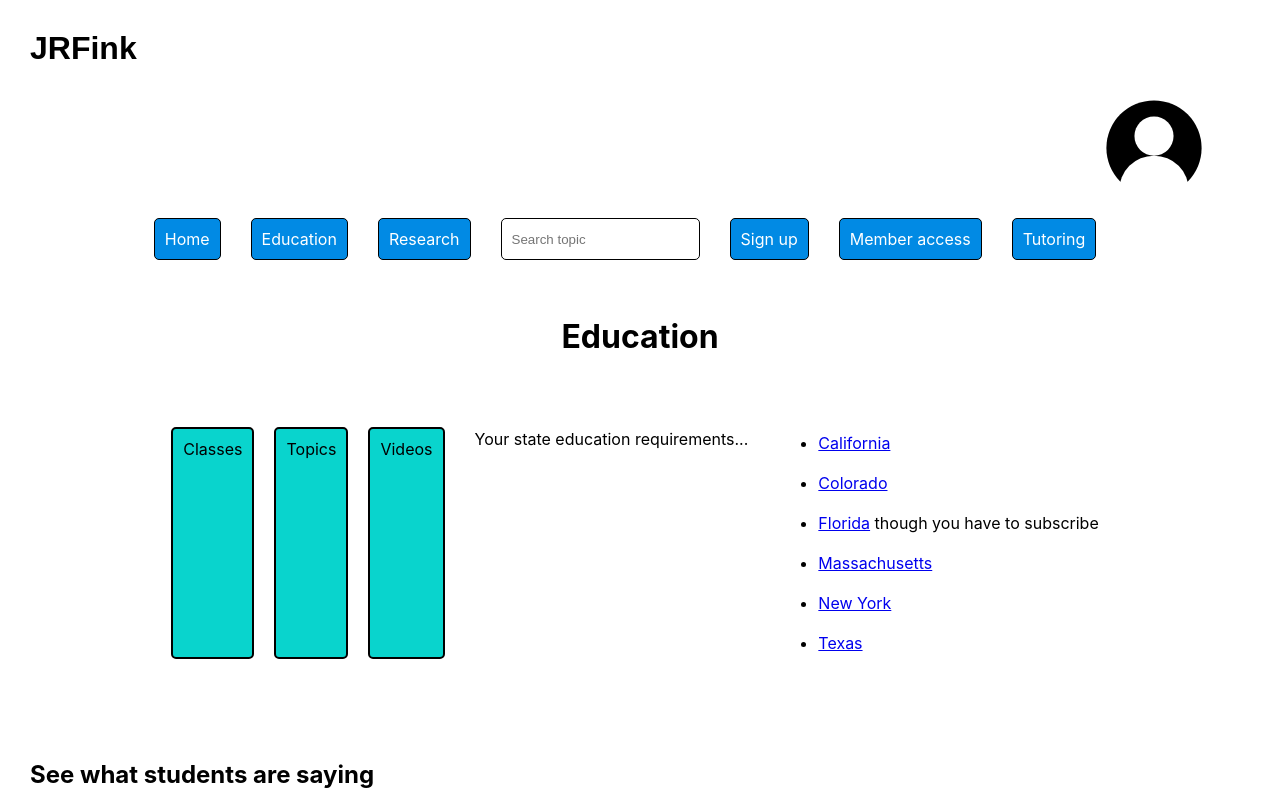
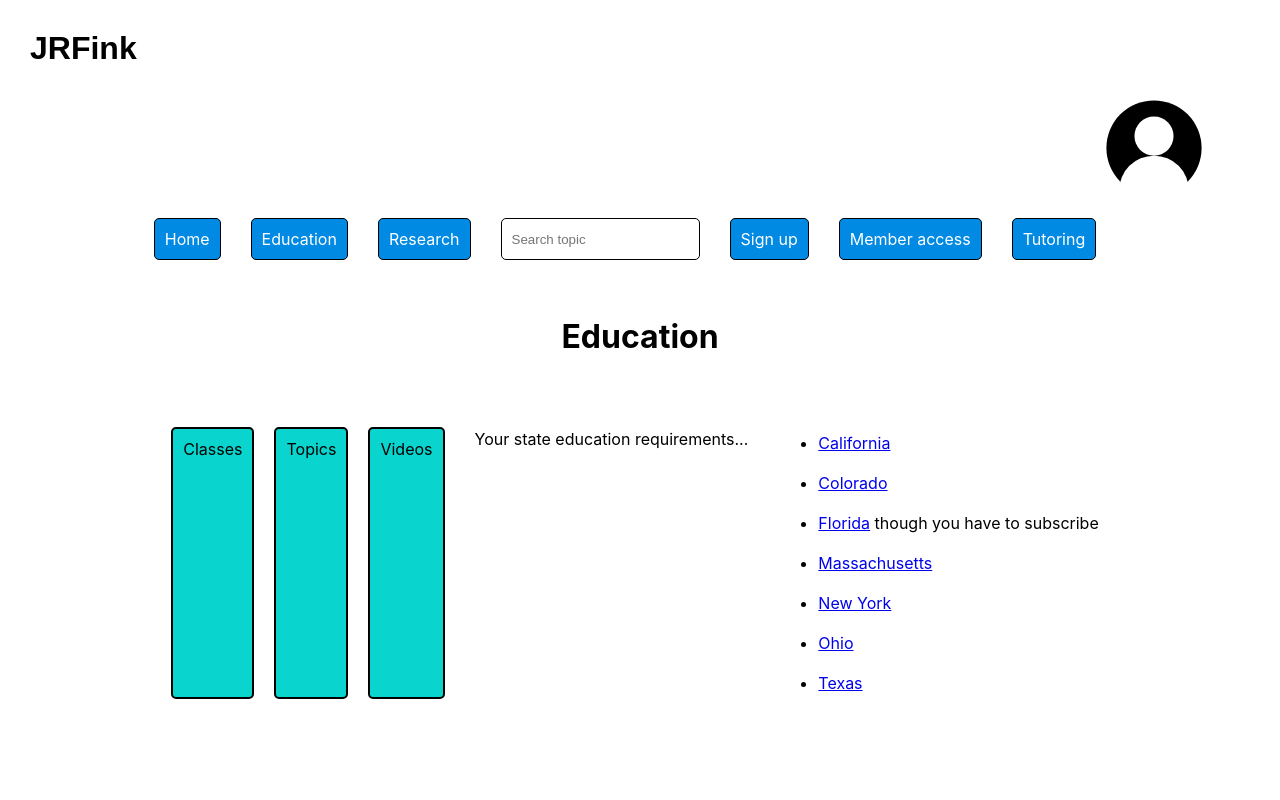
Before and after one commit to JRFink/jrfphyspagesnew, a Next.js app: page /education in a window 1280 px wide. Shown: the top 800 px of the page. Built offline with nearby package versions, Linux system fonts and the light colour scheme.

Commit message:
Update index.tsx

```diff
--- a/pages/education/index.tsx
+++ b/pages/education/index.tsx
@@ -37,6 +37,9 @@ Your state education requirements...
 <br />
 <li><a href="https://www.nysed.gov/curriculum-instruction">New York</a></li>
 <br />
+<li>
+<a href="https://education.ohio.gov/Topics/Learning-in-Ohio/OLS-Graphic-Sections/Learning-Standards">Ohio</a></li>
+<br />
 <li><a href="https://tea.texas.gov/academics/curriculum-standards">Texas</a></li>
 </ul>
 <br />
```
